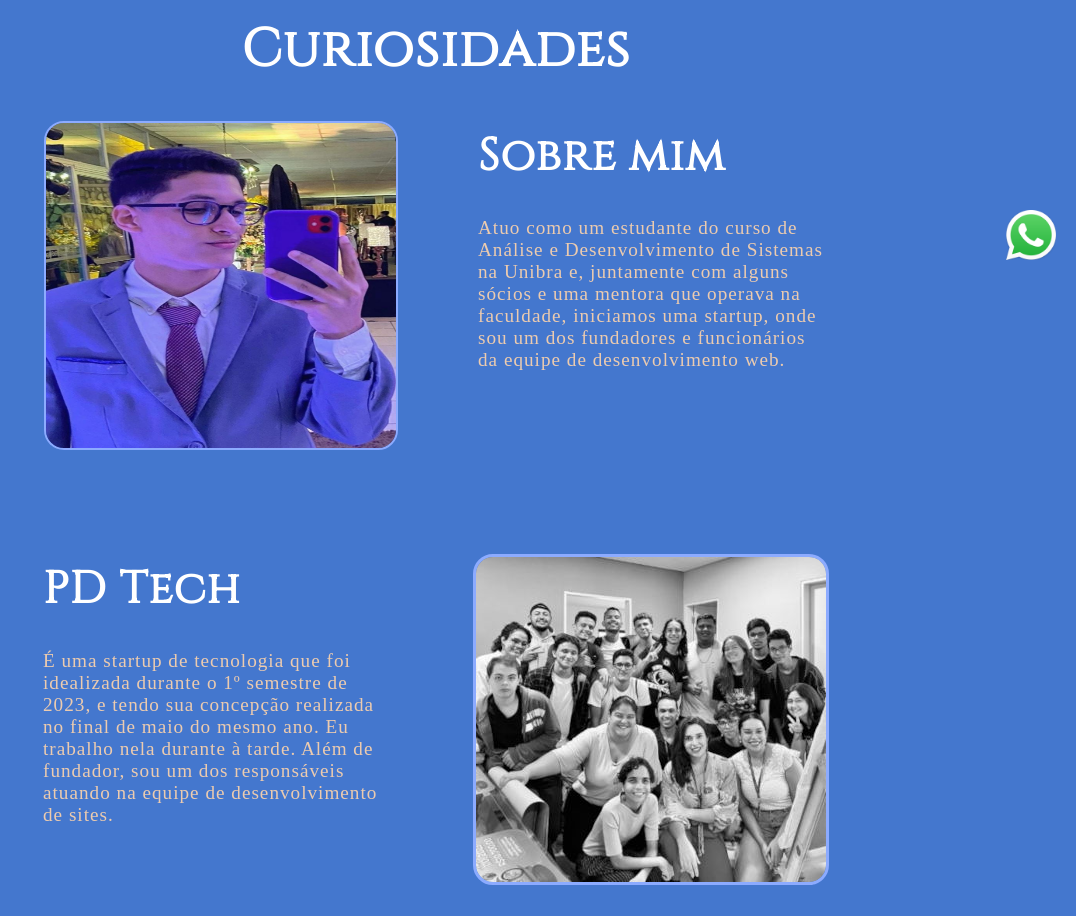
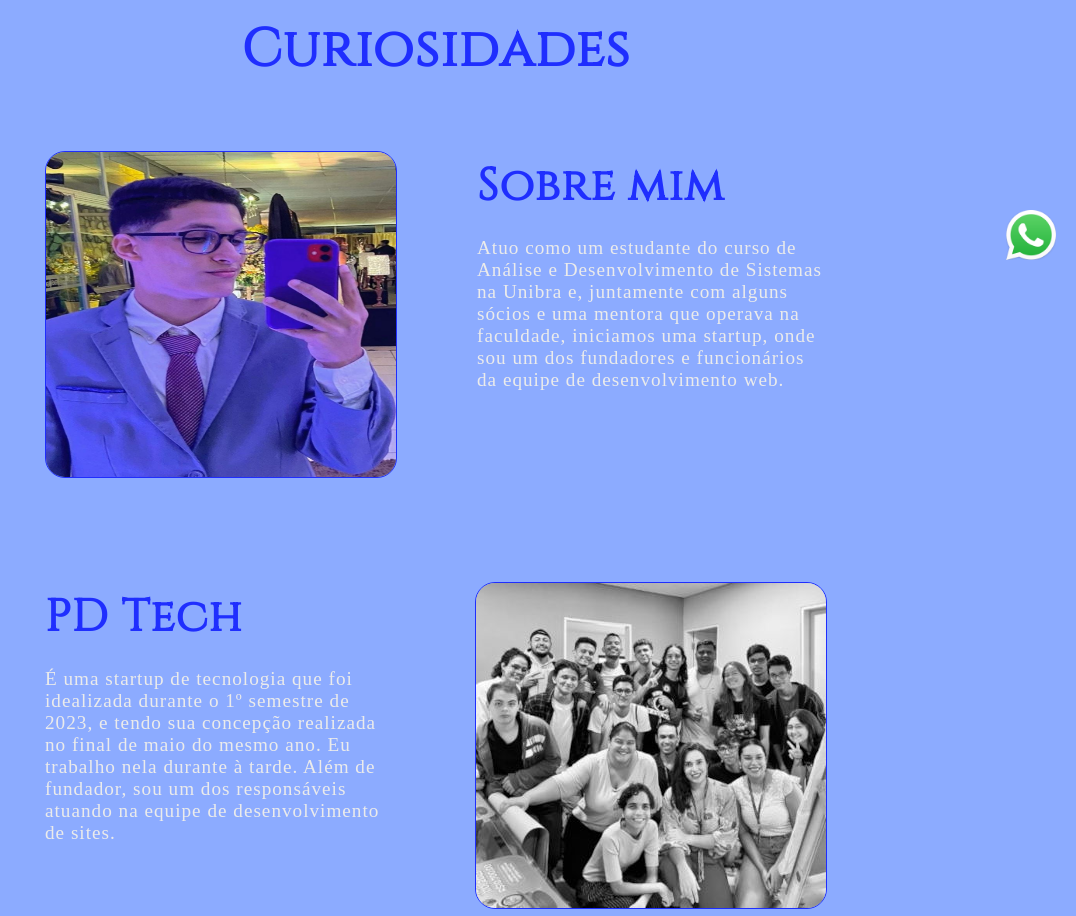
Before and after one commit to CaioMBM/Portifolio-1, a plain HTML site: page Pages/site.html in a window 1280 px wide. Shown: the part 520-1436 px from the top of the page, without its empty margins (204-1280 px from the left). Drawn offline with Linux system fonts and the light colour scheme; a web font is replaced by a local one.

```diff
--- a/estilos/site.css
+++ b/estilos/site.css
@@ -26,6 +26,8 @@
     --font2:'Cinzel', serif;
     --cor_de_texto1: #eccbaf;
     --cor_de_texto2: #FFA77F;
+    --cor_de_texto3: #be6b42;
+    --cor_de_texto4: #7b7bdb;
 }
 
 
@@ -73,18 +75,19 @@ header img{
 /* MAIN */
 main{
     padding: 60px 0 10px 0;
-    background-color: var(--azul-claro);
+    background-color: var(--azul-mais-claro);
 }
 
 
 div.curiosidades{
     text-align: center;
-    margin-bottom: 35px;
+    margin-bottom: 65px;
 }
 
 div.curiosidades h1{
     font-size: 3.3em;
     font-family: var(--font2);
+    color: #1f2efe;
 }
 
 section.caixa-maior{
@@ -106,26 +109,27 @@ h1.titulo-secao{
     margin-top: 5px;
     font-size: 2.8em;
     font-family: var(--font2);
+    color: #1f2efe;
 }
 
 p.texto{
     width: 350px;
-    margin-top: 30px;
+    margin-top: 20px;
     font-size: 1.2em;
-    color: var(--cor_de_texto1);
+    color: #ebebeb;
 }
 
 main img#imagem-secao{
     width: 350px;
     height: 325px;
-    border: 2px solid var(--azul-mais-claro);
+    border: 1px solid #1f2efe;
     border-radius: 20px;
 }
 
 main img.img-socios{
     width: 350px;
     height: 325px;
-    border: 3px solid var(--azul-mais-claro);
+    border: 1px solid #1f2efe;
     border-radius: 20px;
 }
 
```
Also changed, not shown: Pages/site.html (+1 -7 lines).
